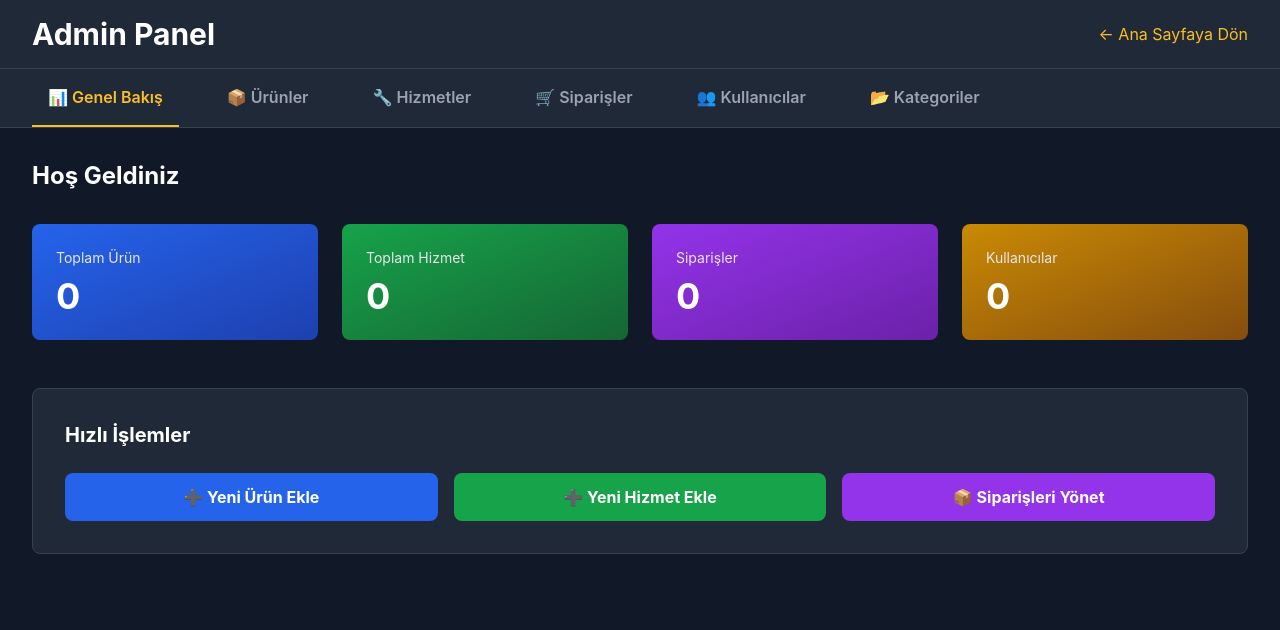
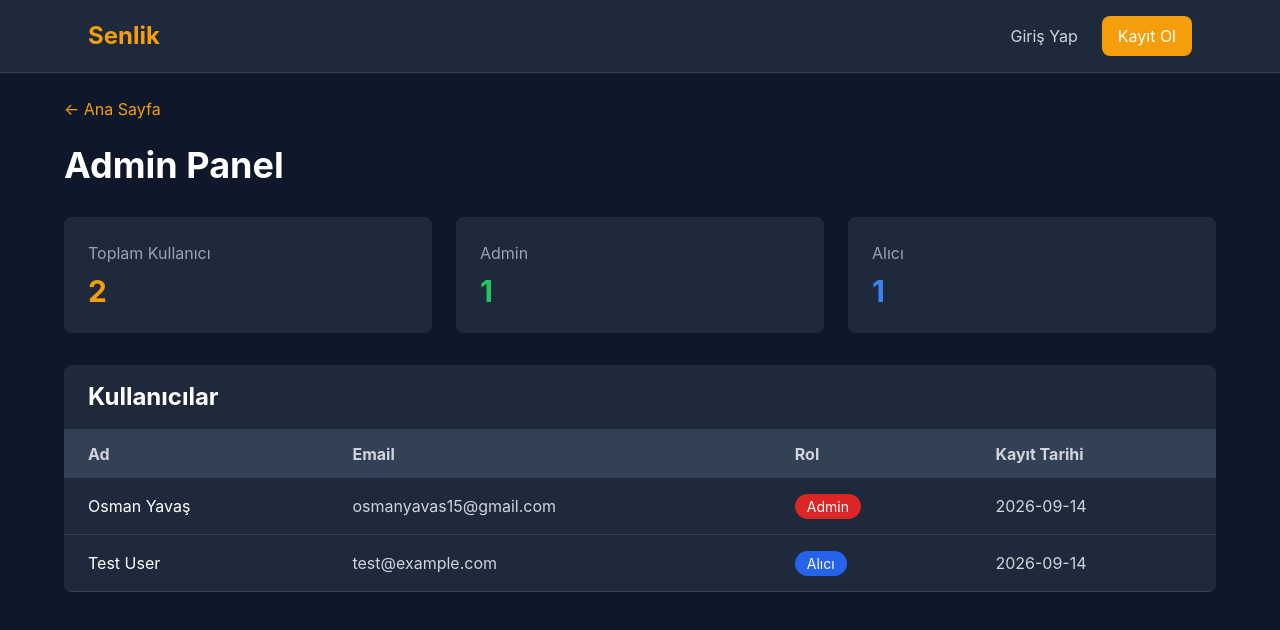
Before and after one commit to osmanyavas15/senlik, a Next.js app: page /admin in a window 1280 px wide. Shown: the top 630 px of the page. Built offline with nearby package versions, Linux system fonts and the light colour scheme.

Commit message:
add dashboard, profile, navbar and admin panel

```diff
--- a/app/admin/page.tsx
+++ b/app/admin/page.tsx
@@ -1,165 +1,90 @@
 'use client';
 
+import { useEffect, useState } from 'react';
 import Link from 'next/link';
-import { useState } from 'react';
 
-export default function AdminDashboard() {
-  const [activeTab, setActiveTab] = useState('overview');
+export default function AdminPanel() {
+  const [users, setUsers] = useState([]);
+  const [loading, setLoading] = useState(true);
+  const [error, setError] = useState('');
 
-  const stats = [
-    { label: 'Toplam Ürün', value: '0', color: 'from-blue-600 to-blue-800' },
-    { label: 'Toplam Hizmet', value: '0', color: 'from-green-600 to-green-800' },
-    { label: 'Siparişler', value: '0', color: 'from-purple-600 to-purple-800' },
-    { label: 'Kullanıcılar', value: '0', color: 'from-yellow-600 to-yellow-800' },
-  ];
+  useEffect(() => {
+    // Placeholder - sonra API'den çek
+    setUsers([
+      { id: 1, name: 'Osman Yavaş', email: 'osmanyavas15@gmail.com', role: 'admin', createdAt: '2026-09-14' },
+      { id: 2, name: 'Test User', email: 'test@example.com', role: 'buyer', createdAt: '2026-09-14' },
+    ]);
+    setLoading(false);
+  }, []);
 
   return (
-    <div className="min-h-screen bg-gray-900">
-      {/* Header */}
-      <div className="bg-gray-800 border-b border-gray-700 sticky top-0 z-40">
-        <div className="max-w-7xl mx-auto px-4 sm:px-6 lg:px-8 py-4">
-          <div className="flex justify-between items-center">
-            <h1 className="text-3xl font-bold text-white">Admin Panel</h1>
-            <Link href="/" className="text-amber-400 hover:text-amber-300 transition">
-              ← Ana Sayfaya Dön
-            </Link>
+    <div className="min-h-screen bg-slate-900 p-6">
+      <div className="max-w-6xl mx-auto">
+        <Link href="/" className="text-amber-500 hover:text-amber-600 mb-6 inline-block">
+          ← Ana Sayfa
+        </Link>
+
+        <h1 className="text-4xl font-bold text-white mb-8">Admin Panel</h1>
+
+        {error && <div className="bg-red-600 text-white p-4 rounded-lg mb-6">{error}</div>}
+
+        {/* İstatistikler */}
+        <div className="grid grid-cols-3 gap-6 mb-8">
+          <div className="bg-slate-800 rounded-lg p-6">
+            <p className="text-gray-400 mb-2">Toplam Kullanıcı</p>
+            <p className="text-3xl font-bold text-amber-500">{users.length}</p>
+          </div>
+          <div className="bg-slate-800 rounded-lg p-6">
+            <p className="text-gray-400 mb-2">Admin</p>
+            <p className="text-3xl font-bold text-green-500">{users.filter(u => u.role === 'admin').length}</p>
+          </div>
+          <div className="bg-slate-800 rounded-lg p-6">
+            <p className="text-gray-400 mb-2">Alıcı</p>
+            <p className="text-3xl font-bold text-blue-500">{users.filter(u => u.role === 'buyer').length}</p>
           </div>
         </div>
-      </div>
 
-      {/* Navigation Tabs */}
-      <div className="bg-gray-800 border-b border-gray-700">
-        <div className="max-w-7xl mx-auto px-4 sm:px-6 lg:px-8">
-          <div className="flex gap-8 overflow-x-auto">
-            {[
-              { id: 'overview', label: 'Genel Bakış', icon: '📊' },
-              { id: 'products', label: 'Ürünler', icon: '📦' },
-              { id: 'services', label: 'Hizmetler', icon: '🔧' },
-              { id: 'orders', label: 'Siparişler', icon: '🛒' },
-              { id: 'users', label: 'Kullanıcılar', icon: '👥' },
-              { id: 'categories', label: 'Kategoriler', icon: '📂' },
-            ].map((tab) => (
-              <button
-                key={tab.id}
-                onClick={() => setActiveTab(tab.id)}
-                className={`px-4 py-4 font-semibold whitespace-nowrap transition border-b-2 ${
-                  activeTab === tab.id
-                    ? 'text-amber-400 border-amber-400'
-                    : 'text-gray-400 border-transparent hover:text-gray-300'
-                }`}
-              >
-                {tab.icon} {tab.label}
-              </button>
-            ))}
+        {/* Kullanıcı Listesi */}
+        <div className="bg-slate-800 rounded-lg overflow-hidden">
+          <div className="px-6 py-4 border-b border-slate-700">
+            <h2 className="text-2xl font-bold text-white">Kullanıcılar</h2>
           </div>
+
+          {loading ? (
+            <div className="p-6 text-center text-gray-400">Yükleniyor...</div>
+          ) : (
+            <table className="w-full">
+              <thead className="bg-slate-700">
+                <tr>
+                  <th className="px-6 py-3 text-left text-gray-300">Ad</th>
+                  <th className="px-6 py-3 text-left text-gray-300">Email</th>
+                  <th className="px-6 py-3 text-left text-gray-300">Rol</th>
+                  <th className="px-6 py-3 text-left text-gray-300">Kayıt Tarihi</th>
+                </tr>
+              </thead>
+              <tbody>
+                {users.map((user) => (
+                  <tr key={user.id} className="border-b border-slate-700 hover:bg-slate-700/50">
+                    <td className="px-6 py-4 text-white">{user.name}</td>
+                    <td className="px-6 py-4 text-gray-300">{user.email}</td>
+                    <td className="px-6 py-4">
+                      <span
+                        className={`px-3 py-1 rounded-full text-sm ${
+                          user.role === 'admin'
+                            ? 'bg-red-600 text-white'
+                            : 'bg-blue-600 text-white'
+                        }`}
+                      >
+                        {user.role === 'admin' ? 'Admin' : 'Alıcı'}
+                      </span>
+                    </td>
+                    <td className="px-6 py-4 text-gray-300">{user.createdAt}</td>
+                  </tr>
+                ))}
+              </tbody>
+            </table>
+          )}
         </div>
-      </div>
-
-      {/* Content */}
-      <div className="max-w-7xl mx-auto px-4 sm:px-6 lg:px-8 py-8">
-        {/* Overview Tab */}
-        {activeTab === 'overview' && (
-          <div>
-            <h2 className="text-2xl font-bold text-white mb-8">Hoş Geldiniz</h2>
-            <div className="grid grid-cols-1 md:grid-cols-2 lg:grid-cols-4 gap-6 mb-12">
-              {stats.map((stat, idx) => (
-                <div
-                  key={idx}
-                  className={`bg-gradient-to-br ${stat.color} rounded-lg p-6 text-white`}
-                >
-                  <p className="text-gray-200 text-sm mb-2">{stat.label}</p>
-                  <p className="text-4xl font-bold">{stat.value}</p>
-                </div>
-              ))}
-            </div>
-
-            {/* Quick Actions */}
-            <div className="bg-gray-800 rounded-lg p-8 border border-gray-700">
-              <h3 className="text-xl font-bold text-white mb-6">Hızlı İşlemler</h3>
-              <div className="grid grid-cols-1 md:grid-cols-3 gap-4">
-                <Link href="/admin/products/new">
-                  <button className="w-full bg-blue-600 hover:bg-blue-700 text-white font-bold py-3 px-4 rounded-lg transition">
-                    ➕ Yeni Ürün Ekle
-                  </button>
-                </Link>
-                <Link href="/admin/services/new">
-                  <button className="w-full bg-green-600 hover:bg-green-700 text-white font-bold py-3 px-4 rounded-lg transition">
-                    ➕ Yeni Hizmet Ekle
-                  </button>
-                </Link>
-                <Link href="/admin/orders">
-                  <button className="w-full bg-purple-600 hover:bg-purple-700 text-white font-bold py-3 px-4 rounded-lg transition">
-                    📦 Siparişleri Yönet
-                  </button>
-                </Link>
-              </div>
-            </div>
-          </div>
-        )}
-
-        {/* Products Tab */}
-        {activeTab === 'products' && (
-          <div>
-            <div className="flex justify-between items-center mb-8">
-              <h2 className="text-2xl font-bold text-white">Ürünler</h2>
-              <Link href="/admin/products/new">
-                <button className="bg-blue-600 hover:bg-blue-700 text-white font-bold py-2 px-6 rounded-lg transition">
-                  ➕ Yeni Ürün
-                </button>
-              </Link>
-            </div>
-            <div className="bg-gray-800 rounded-lg p-8 border border-gray-700 text-center">
-              <p className="text-gray-400">Henüz ürün eklenmemiştir. Başlamak için yeni ürün ekleyiniz.</p>
-            </div>
-          </div>
-        )}
-
-        {/* Services Tab */}
-        {activeTab === 'services' && (
-          <div>
-            <div className="flex justify-between items-center mb-8">
-              <h2 className="text-2xl font-bold text-white">Hizmetler</h2>
-              <Link href="/admin/services/new">
-                <button className="bg-green-600 hover:bg-green-700 text-white font-bold py-2 px-6 rounded-lg transition">
-                  ➕ Yeni Hizmet
-                </button>
-              </Link>
-            </div>
-            <div className="bg-gray-800 rounded-lg p-8 border border-gray-700 text-center">
-              <p className="text-gray-400">Henüz hizmet eklenmemiştir. Başlamak için yeni hizmet ekleyiniz.</p>
-            </div>
-          </div>
-        )}
-
-        {/* Orders Tab */}
-        {activeTab === 'orders' && (
-          <div>
-            <h2 className="text-2xl font-bold text-white mb-8">Siparişler</h2>
-            <div className="bg-gray-800 rounded-lg p-8 border border-gray-700 text-center">
-              <p className="text-gray-400">Henüz sipariş bulunmamaktadır.</p>
-            </div>
-          </div>
-        )}
-
-        {/* Users Tab */}
-        {activeTab === 'users' && (
-          <div>
-            <h2 className="text-2xl font-bold text-white mb-8">Kullanıcılar</h2>
-            <div className="bg-gray-800 rounded-lg p-8 border border-gray-700 text-center">
-              <p className="text-gray-400">Henüz kullanıcı bulunmamaktadır.</p>
-            </div>
-          </div>
-        )}
-
-        {/* Categories Tab */}
-        {activeTab === 'categories' && (
-          <div>
-            <h2 className="text-2xl font-bold text-white mb-8">Kategoriler</h2>
-            <div className="bg-gray-800 rounded-lg p-8 border border-gray-700 text-center">
-              <p className="text-gray-400">Kategoriler yönetim alanı.</p>
-            </div>
-          </div>
-        )}
       </div>
     </div>
   );
--- a/app/layout.tsx
+++ b/app/layout.tsx
@@ -1,19 +1,69 @@
-import type { Metadata } from "next";
-import "./globals.css";
+'use client';
 
-export const metadata: Metadata = {
-  title: "Senlik - Dijital Yaşam, Ticaret ve Hizmet Platformu",
-  description: "Hayatın, ticaretin ve hizmetlerin yeni merkezi",
-};
+import './globals.css';
+import Link from 'next/link';
+import { useEffect, useState } from 'react';
 
 export default function RootLayout({
   children,
 }: {
   children: React.ReactNode;
 }) {
+  const [isLoggedIn, setIsLoggedIn] = useState(false);
+
+  useEffect(() => {
+    const token = localStorage.getItem('token');
+    setIsLoggedIn(!!token);
+  }, []);
+
+  const handleLogout = () => {
+    localStorage.removeItem('token');
+    setIsLoggedIn(false);
+    window.location.href = '/auth/login';
+  };
+
   return (
     <html lang="tr">
-      <body className="bg-gray-900 text-white">{children}</body>
+      <body className="bg-slate-900">
+        {/* Navbar */}
+        <nav className="bg-slate-800 border-b border-slate-700">
+          <div className="max-w-6xl mx-auto px-6 py-4 flex justify-between items-center">
+            <Link href="/" className="text-2xl font-bold text-amber-500">
+              Senlik
+            </Link>
+
+            <div className="flex gap-6 items-center">
+              {isLoggedIn ? (
+                <>
+                  <Link href="/dashboard" className="text-gray-300 hover:text-white">
+                    Siparişlerim
+                  </Link>
+                  <Link href="/dashboard/profile" className="text-gray-300 hover:text-white">
+                    Profilim
+                  </Link>
+                  <button
+                    onClick={handleLogout}
+                    className="bg-red-600 hover:bg-red-700 text-white px-4 py-2 rounded-lg"
+                  >
+                    Çıkış Yap
+                  </button>
+                </>
+              ) : (
+                <>
+                  <Link href="/auth/login" className="text-gray-300 hover:text-white">
+                    Giriş Yap
+                  </Link>
+                  <Link href="/auth/register" className="bg-amber-500 hover:bg-amber-600 text-white px-4 py-2 rounded-lg">
+                    Kayıt Ol
+                  </Link>
+                </>
+              )}
+            </div>
+          </div>
+        </nav>
+
+        {children}
+      </body>
     </html>
   );
 }
```
Also changed, not shown: app/dashboard/page.tsx (+17 -3 lines), app/dashboard/profile/page.tsx (+84 -3 lines).
